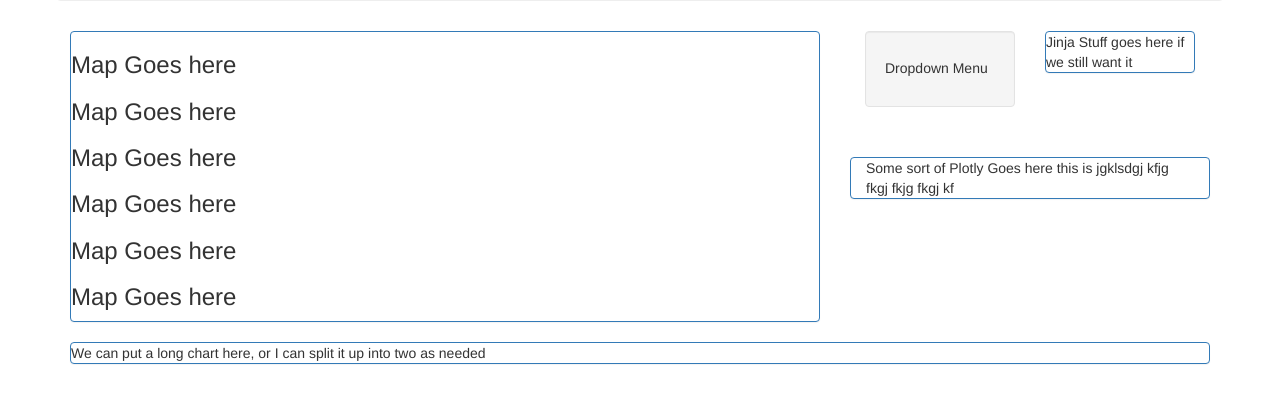
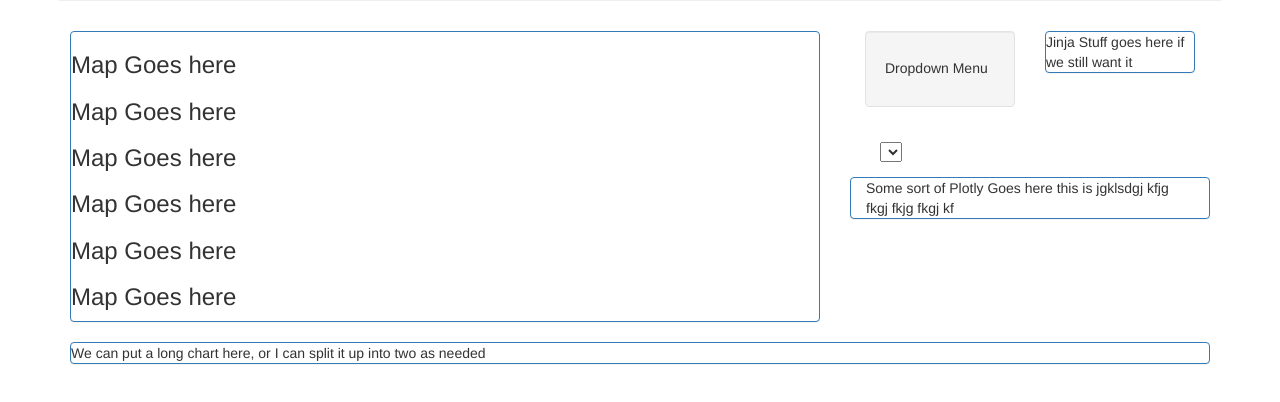
Before and after one commit to ddcruz/project-2, a Flask app: template store/templates/indexProject2.html in a window 1280 px wide. Shown: the part 239-641 px from the top of the page. Run offline with Flask 2, Linux system fonts and the light colour scheme; the template is opened without the code that fills it, so the values that code supplies are empty; data comes from the database, SQL or seed files in the repository; some libraries are stand-ins or nearby versions.

Commit message:
HTML added space for dropdown

```diff
--- a/store/templates/indexProject2.html
+++ b/store/templates/indexProject2.html
@@ -35,7 +35,9 @@
           <div class="well">
             <h5>Dropdown Menu</h5>
           </div>
-          <div id="dropdown" class="panel-body"></div>
+          <div id="dropdown" class="panel-body">
+            <select id="selCity" onchange="optionChanged(this.value)"></select>
+          </div>
           </div>
         <div class="col-md-6">
             <div id="jinja" class="panel panel-primary"> Jinja Stuff goes here if we still want it </div>
```
